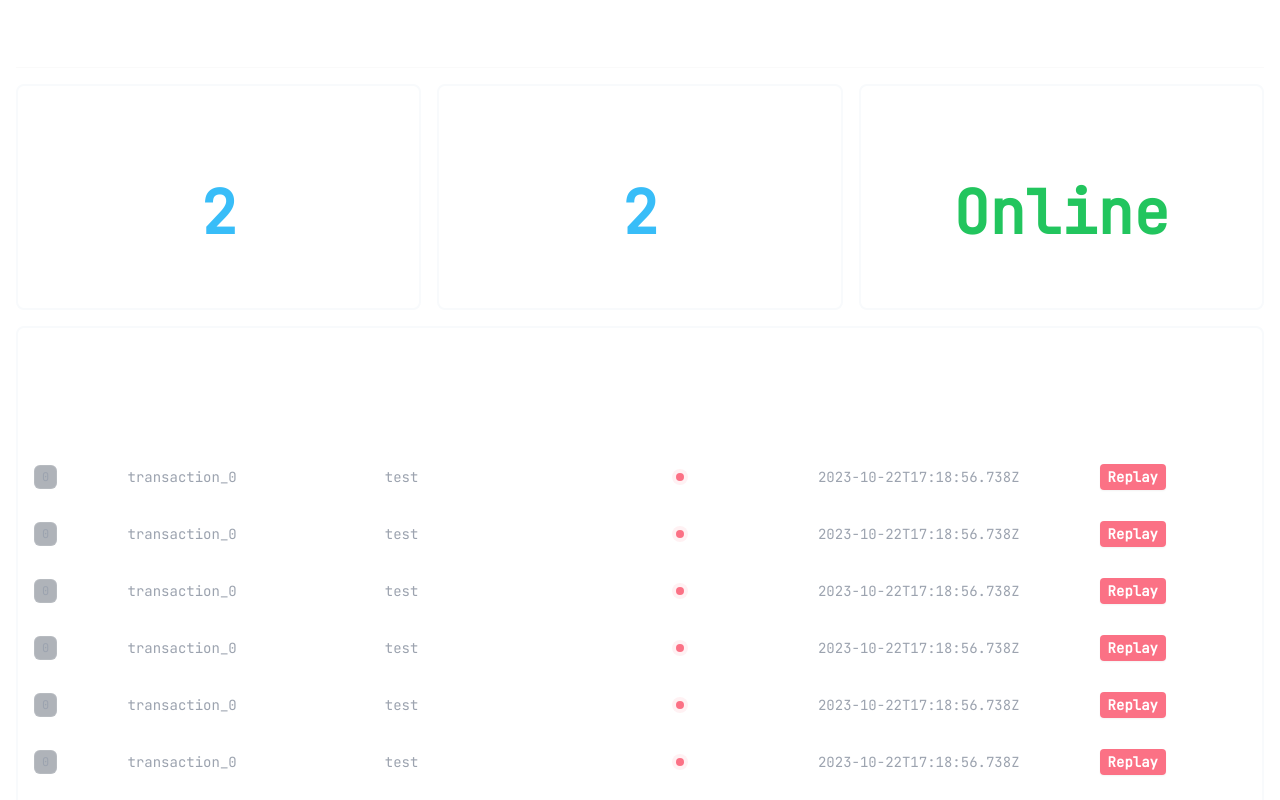
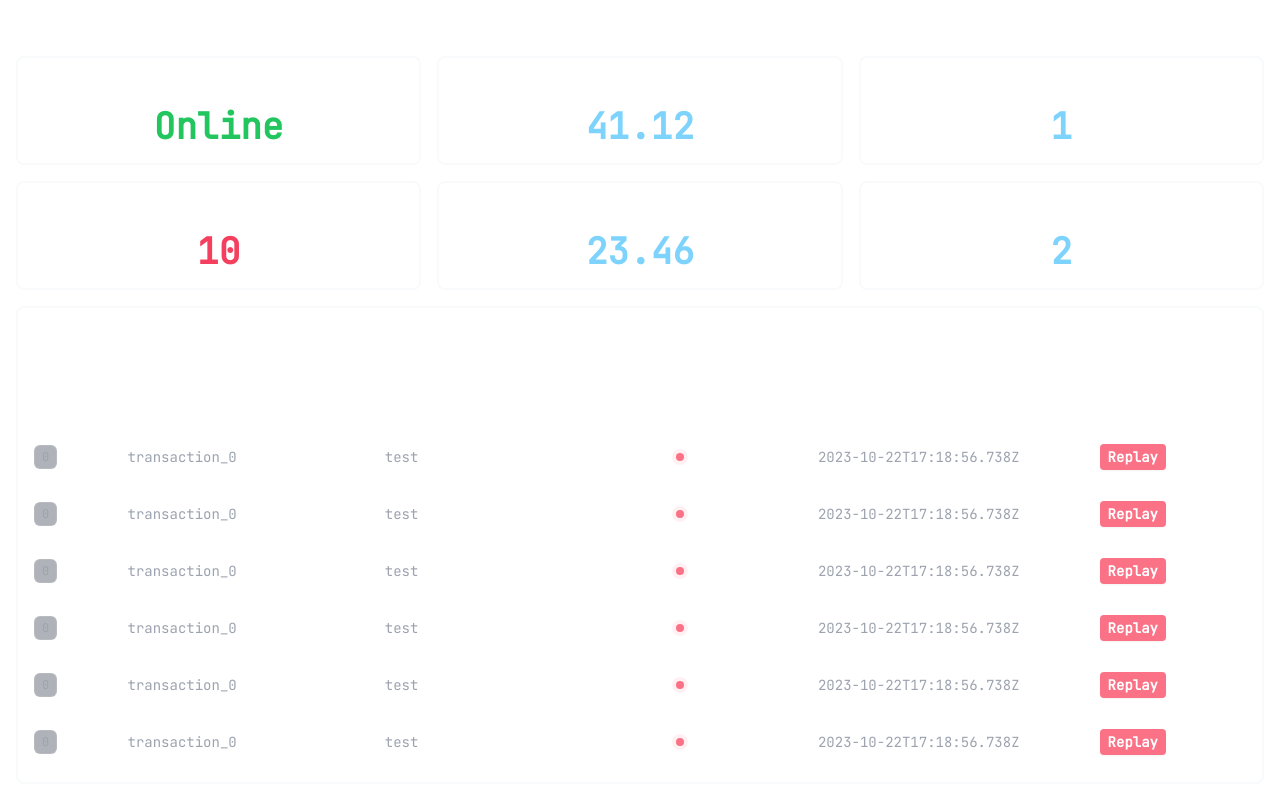
Before and after one commit to DaAlbrecht/rabbit-revival-monitoring, a SvelteKit app: page / in a window 1280 px wide. Shown: the top 800 px of the page. Built offline with nearby package versions, Linux system fonts and the light colour scheme.

Commit message:
Setup base full height design

```diff
--- a/src/app.html
+++ b/src/app.html
@@ -17,6 +17,6 @@
     data-sveltekit-preload-data="hover"
     class="flex min-h-full flex-col bg-white dark:bg-slate-900 dark:text-white"
   >
-    <div class="min-h-full" style="display: contents">%sveltekit.body%</div>
+    <div style="display: contents">%sveltekit.body%</div>
   </body>
 </html>
--- a/src/lib/components/Number.svelte
+++ b/src/lib/components/Number.svelte
@@ -1,9 +1,21 @@
-<script>
-  export let number;
+<script lang="ts">
+  export let number: number;
+  export let type: 'success' | 'error' | 'info' = 'info';
+
+  $: color = (() => {
+    switch (type) {
+      case 'success':
+        return 'text-green-300';
+      case 'error':
+        return 'text-rose-500';
+      case 'info':
+        return 'text-sky-300';
+    }
+  })();
 </script>
 
 <div
-  class="absolute inset-0 flex items-center justify-center pb-[25px] text-6xl font-semibold text-sky-400"
+  class={`absolute inset-0 flex items-center justify-center pb-[25px] text-4xl font-semibold ${color}`}
 >
   {number}
 </div>
--- a/src/routes/+layout.svelte
+++ b/src/routes/+layout.svelte
@@ -3,7 +3,7 @@
   import '../app.css';
 </script>
 
-<div class="flex min-h-screen">
+<div class="flex h-screen">
   <!-- <aside class="w-56 shrink-0"> -->
   <!--   <Navigation /> -->
   <!-- </aside> -->
--- a/src/routes/+page.svelte
+++ b/src/routes/+page.svelte
@@ -1,8 +1,7 @@
 <script>
   import Messages from './Messages/Messages.svelte';
-  import GridItem from '$lib/components/GridItem.svelte';
-  import Number from '$lib/components/Number.svelte';
   import Starfield from './Starfield/Starfield.svelte';
+  import Stats from './Stats.svelte';
 </script>
 
 <svelte:head>
@@ -13,36 +12,16 @@
 <Starfield />
 <section class="h-full text-neutral-300 dark:text-neutral-200">
   <div class="flex h-full flex-col text-white transition duration-200 dark:text-neutral-200">
-    <div class="flex h-[52px] border-b border-neutral-50 dark:border-neutral-700">
-      <p>Queue</p>
+    <div class="flex h-[52px]">
+      <p>RabbitRevival - Monitoring / V1.0</p>
     </div>
     <div class="mt-4 grow overflow-x-auto">
       <div class="h-full overflow-hidden">
-        <div class="grid h-full grid-cols-3 grid-rows-4 gap-4">
-          <div>
-            <GridItem title="Publishers">
-              <Number number="2" />
-            </GridItem>
+        <div class="flex h-full flex-col gap-4">
+          <div class="grid h-[250px] grid-cols-3 grid-rows-2 gap-4">
+            <Stats />
           </div>
-          <div>
-            <GridItem title="Consumers">
-              <Number number="2" />
-            </GridItem>
-          </div>
-          <div>
-            <GridItem title="System State">
-              <div
-                class="absolute inset-0 flex items-center justify-center pb-[25px] text-6xl font-semibold text-green-500"
-              >
-                Online
-              </div>
-            </GridItem>
-          </div>
-          <div class="col-span-3 row-span-3">
-            <GridItem title="Messages">
-              <Messages />
-            </GridItem>
-          </div>
+          <Messages />
         </div>
       </div>
     </div>
--- a/src/routes/Messages/Messages.svelte
+++ b/src/routes/Messages/Messages.svelte
@@ -14,8 +14,20 @@
   ];
 </script>
 
-<div>
-  <table class="mt-2 w-full whitespace-nowrap text-left">
+<div
+  class="dark:highlight-white/5 relative h-[calc(100%-250px)] rounded-lg border-2 border-slate-50 dark:border-slate-400"
+>
+  <div class="flex h-full flex-col">
+    <div class="flex items-center justify-between p-4">
+      <p
+        class="text-dashboards-xs text-neutral-850 mr-2 truncate font-medium leading-normal transition-all group-hover:mr-2 dark:text-white"
+        title="Number of recent departures"
+      >
+        Messages
+      </p>
+    </div>
+    <div class="relative flex max-h-full grow flex-col p-4">
+      <table class="mt-2 max-h-full w-full overflow-y-scroll whitespace-nowrap text-left">
         <colgroup>
           <col class="w-1/12" />
           <col class="w-3/12" />
@@ -44,7 +56,7 @@
           </tr>
         </thead>
         <tbody class="divide-y divide-white/5">
-      {#each Array(10) as _, i}
+          {#each Array(50) as _, i}
             <tr>
               <td class="hidden py-4 pl-0 pr-4 sm:table-cell sm:pr-8">
                 <div class="flex gap-x-3">
@@ -55,10 +67,12 @@
                   </div>
                 </div>
               </td>
-          <td class="hidden py-4 pl-0 pr-8 text-sm leading-6 text-gray-400 md:table-cell lg:pr-20"
+              <td
+                class="hidden py-4 pl-0 pr-8 text-sm leading-6 text-gray-400 md:table-cell lg:pr-20"
                 >{items[0].transaction.value}</td
               >
-          <td class="hidden py-4 pl-0 pr-8 text-sm leading-6 text-gray-400 md:table-cell lg:pr-20"
+              <td
+                class="hidden py-4 pl-0 pr-8 text-sm leading-6 text-gray-400 md:table-cell lg:pr-20"
                 >{items[0].data}</td
               >
               <td class="py-4 pl-0 pr-4 text-sm leading-6 sm:pr-8 lg:pr-20">
@@ -69,10 +83,12 @@
                   <div class="hidden text-white sm:block">{items[0].status}</div>
                 </div>
               </td>
-          <td class="hidden py-4 pl-0 pr-8 text-sm leading-6 text-gray-400 md:table-cell lg:pr-20"
+              <td
+                class="hidden py-4 pl-0 pr-8 text-sm leading-6 text-gray-400 md:table-cell lg:pr-20"
                 >{items[0].timestamp}</td
               >
-          <td class="hidden py-4 pl-0 pr-8 text-sm leading-6 text-gray-400 md:table-cell lg:pr-20"
+              <td
+                class="hidden py-4 pl-0 pr-8 text-sm leading-6 text-gray-400 md:table-cell lg:pr-20"
                 ><a
                   href="#"
                   class="rounded bg-rose-400 px-2 py-1 text-sm font-semibold text-white shadow-sm hover:bg-rose-500 focus-visible:outline focus-visible:outline-2 focus-visible:outline-offset-2 focus-visible:outline-rose-500"
@@ -84,3 +100,5 @@
         </tbody>
       </table>
     </div>
+  </div>
+</div>
--- a/src/routes/Starfield/Starfield.svelte
+++ b/src/routes/Starfield/Starfield.svelte
@@ -16,25 +16,17 @@
   const stars = Array.from({ length: 200 }, generateRandomStar);
   const constellations = [
     [
-      [247, 103],
-      [261, 86],
-      [307, 104],
-      [357, 36]
+      [247, 13],
+      [261, 6],
+      [307, 14],
+      [357, 0]
     ],
     [
-      [733, 100],
-      [803, 120],
-      [879, 113],
-      [823, 164],
-      [803, 120]
-    ],
-    [
-      [120, 230],
-      [120, 280],
-      [120, 330],
-      [100, 360],
-      [160, 390],
-      [120, 330]
+      [733, 0],
+      [803, 20],
+      [879, 13],
+      [823, 64],
+      [803, 20]
     ]
   ];
 
@@ -42,7 +34,7 @@
 </script>
 
 <div class="absolute inset-0 overflow-hidden">
-  <div class="p-20">
+  <div class="p-8">
     <svg
       viewBox="0 0 900 900"
       fill="white"
--- /dev/null
+++ b/src/routes/Stats.svelte
@@ -0,0 +1,39 @@
+<script>
+  import GridItem from '$lib/components/GridItem.svelte';
+  import Number from '$lib/components/Number.svelte';
+</script>
+
+<div>
+  <GridItem title="System State">
+    <div
+      class="absolute inset-0 flex items-center justify-center pb-[25px] text-4xl font-semibold text-green-500"
+    >
+      Online
+    </div>
+  </GridItem>
+</div>
+<div>
+  <GridItem title="Incoming messages / s">
+    <Number number={41.12} />
+  </GridItem>
+</div>
+<div>
+  <GridItem title="Publishers">
+    <Number number={1} />
+  </GridItem>
+</div>
+<div>
+  <GridItem title="Unaknowledged messages">
+    <Number type="error" number={10} />
+  </GridItem>
+</div>
+<div>
+  <GridItem title="Outgoing messages / s">
+    <Number number={23.46} />
+  </GridItem>
+</div>
+<div>
+  <GridItem title="Consumers">
+    <Number number={2} />
+  </GridItem>
+</div>
```
Lines whose indentation alone changed are shown as unchanged.
